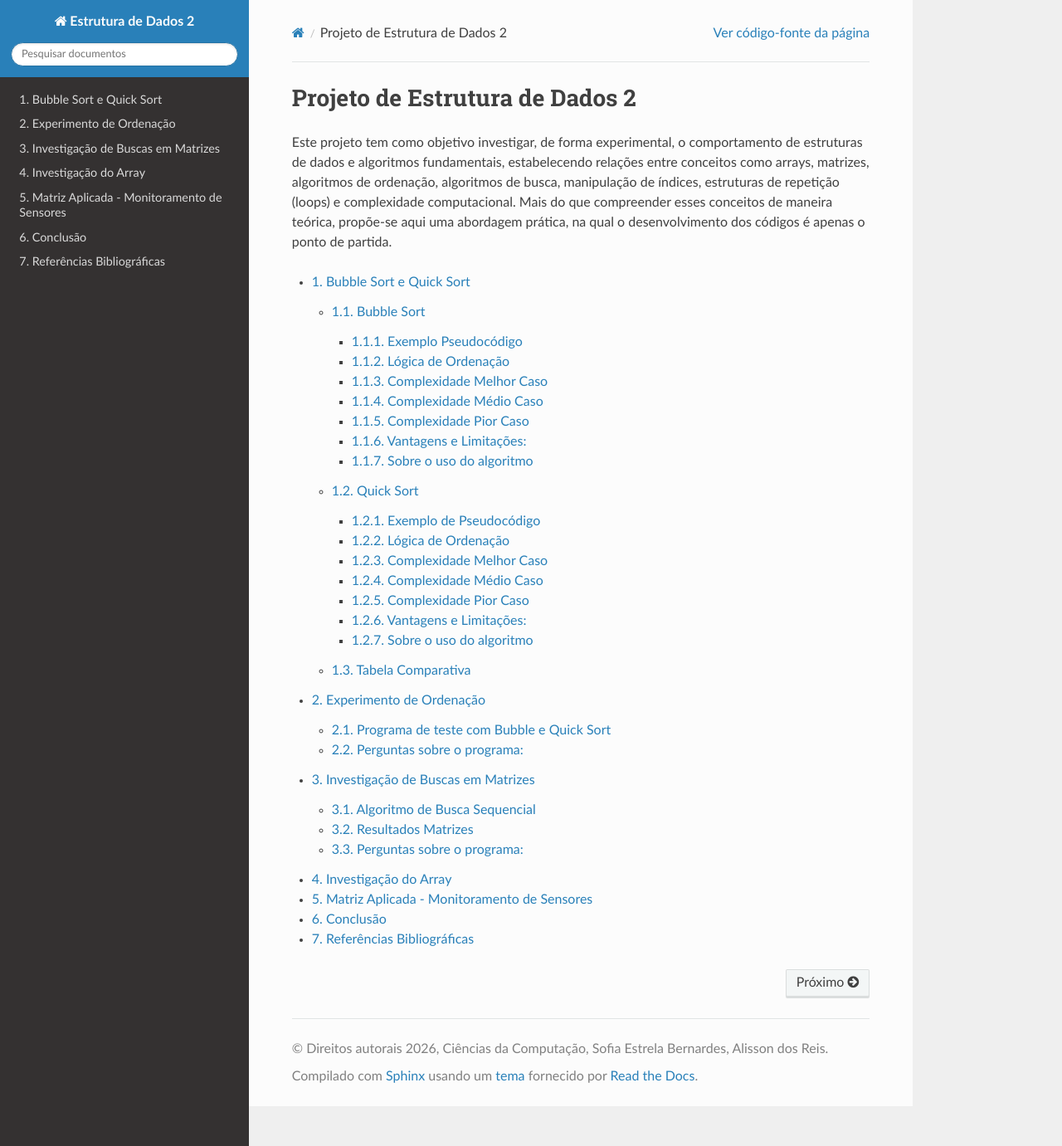
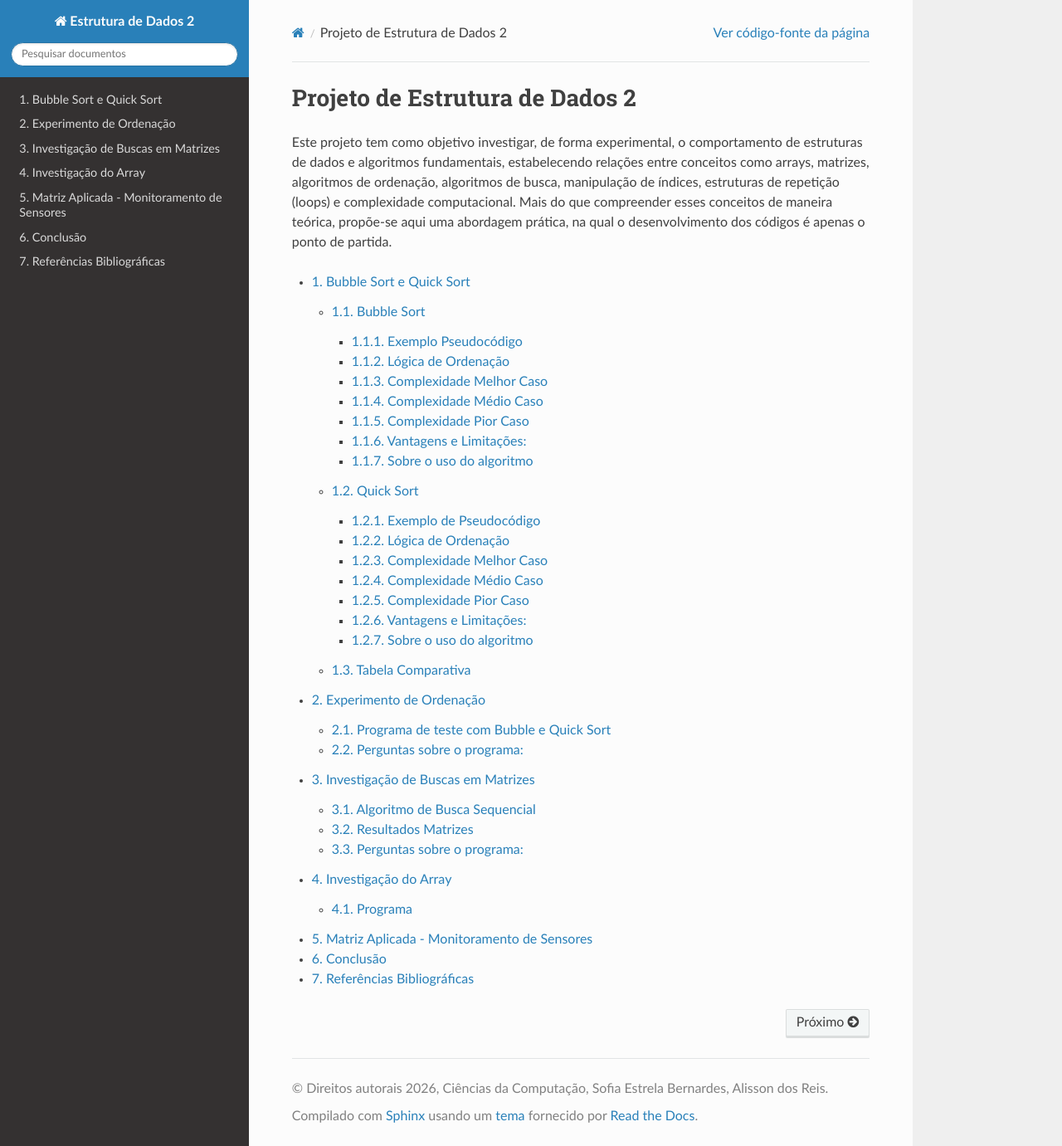
Before and after one commit to sofiaestrelab/Estrutura_de_Dados_2, a Sphinx documentation site: the page built from docs/source/index.rst, in a window 1280 px wide and 1381 px high. Shown: the whole window at 83% size. Built offline with Sphinx 7.4.7 and the Read the Docs theme 3.1.0, drawn with Linux system fonts in a browser that asks for light colours.

Commit message:
Enhance index.rst with program section
Added a program section with code block in index.rst

```diff
--- a/docs/source/parte4/index.rst
+++ b/docs/source/parte4/index.rst
@@ -1,2 +1,8 @@
 Investigação do Array
 =====================
+
+Programa
+~~~~~~~~~
+
+.. code-block:: python
+   :linenos:
```
